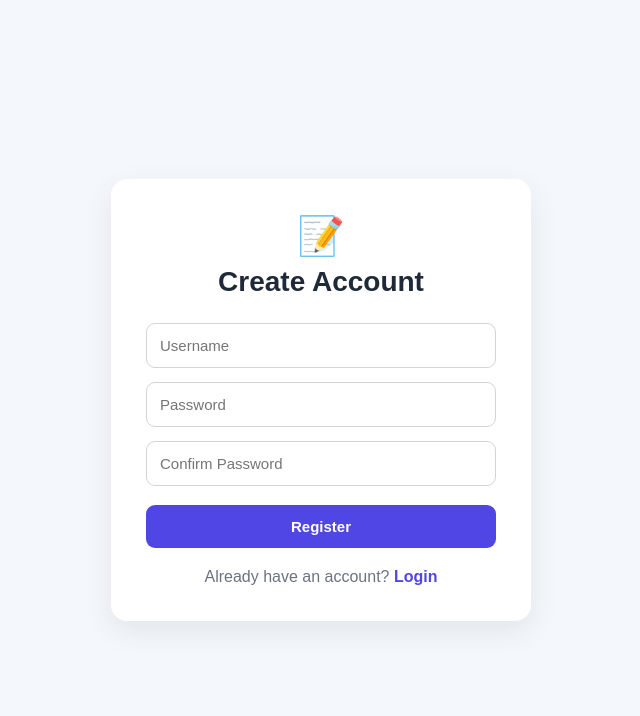
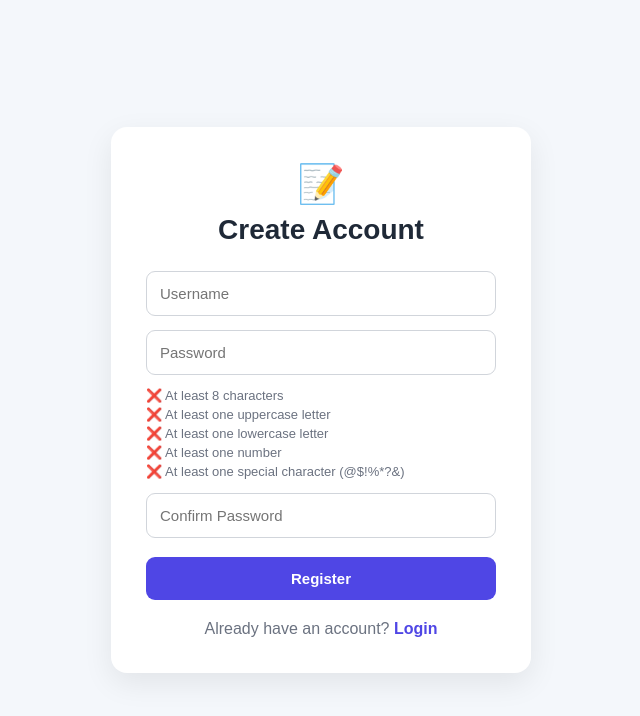
Before and after one commit to ShabdRastogi/notes-app, a Django app: page /register/ in a window 1280 px wide. Shown: the top 716 px of the page, without its empty margins (319-959 px from the left). Run offline with Django 5.2, Linux system fonts and the light colour scheme.

Commit message:
feat: add password requirement checklist

```diff
--- a/main/templates/register.html
+++ b/main/templates/register.html
@@ -17,6 +17,16 @@
     button:hover{background:#4338ca}
     .login{text-align:center;margin:20px 0 0;color:#6b7280}
     .login a{color:#4f46e5;text-decoration:none;font-weight:600}
+    #password-requirements{
+        list-style:none;
+        padding:0;
+        margin:-5px 0 14px;
+        font-size:13px;
+        color:#6b7280;
+    }
+    #password-requirements li{
+        margin:4px 0;
+    }
   </style>
 </head>
 <body>
@@ -29,7 +39,14 @@
       {% csrf_token %}
 
       <input type="text" name="username" placeholder="Username" required>
-      <input type="password" name="password" placeholder="Password" required>
+      <input id="password" type="password" name="password" placeholder="Password" required>
+      <ul id="password-requirements">
+          <li id="length">❌ At least 8 characters</li>
+          <li id="uppercase">❌ At least one uppercase letter</li>
+          <li id="lowercase">❌ At least one lowercase letter</li>
+          <li id="number">❌ At least one number</li>
+          <li id="special">❌ At least one special character (@$!%*?&)</li>
+      </ul>
       <input type="password" name="confirm_password" placeholder="Confirm Password" required>
 
       {% if error %}
@@ -44,5 +61,21 @@
       <a href="{% url 'login' %}">Login</a>
     </p>
   </div>
+  <script>
+    const password = document.getElementById('password');
+    password.addEventListener('input', function() {
+        const value = password.value;
+        document.getElementById('length').textContent =
+            (value.length >= 8 ? '✅' : '❌') + ' At least 8 characters';
+        document.getElementById('uppercase').textContent =
+            (/[A-Z]/.test(value) ? '✅' : '❌') + ' At least one uppercase letter';
+        document.getElementById('lowercase').textContent =
+            (/[a-z]/.test(value) ? '✅' : '❌') + ' At least one lowercase letter';
+        document.getElementById('number').textContent =
+            (/[0-9]/.test(value) ? '✅' : '❌') + ' At least one number';
+        document.getElementById('special').textContent =
+            (/[@$!%*?&]/.test(value) ? '✅' : '❌') + ' At least one special character (@$!%*?&)';
+    });
+  </script>
 </body>
 </html>
--- a/main/views.py
+++ b/main/views.py
@@ -23,7 +23,7 @@ def register_view(request):
         'error':'Username can only contain letters and numbers'
       })
 
-    password_pattern = r'^(?=.*[A-Z])(?=.*[@$!%*?&]).{8,}$'
+    password_pattern = r'^(?=.*[A-Z])(?=.*[a-z])(?=.*[0-9])(?=.*[@$!%*?&])[A-Za-z0-9@$!%*?&]{8,}$'
     if not re.match(password_pattern,password):
       return render(request,'register.html',{
         "error":'Password must have 8+ characters, one uppercase letter, and one special symbol.'
```
